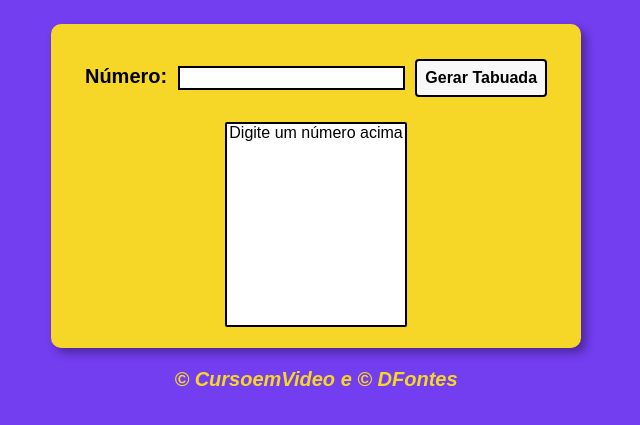
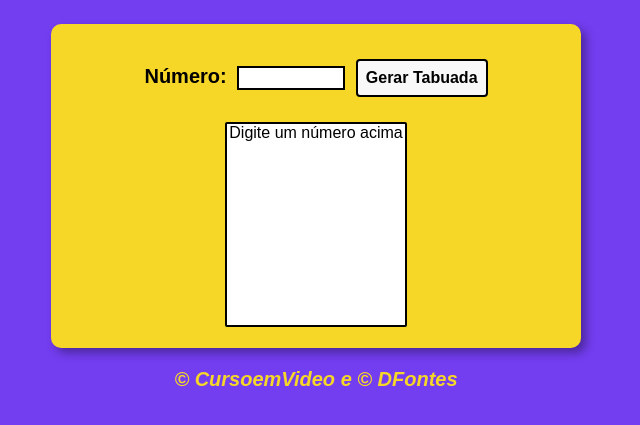
Before and after one commit to Fino59/Tabuada, a plain HTML site: page index.html in a window 1280 px wide. Shown: the part 75-500 px from the top of the page, without its empty margins (324-964 px from the left). Drawn offline with Linux system fonts and the light colour scheme.

Commit message:
Editando espaço para digitar o número.

```diff
--- a/style.css
+++ b/style.css
@@ -17,6 +17,10 @@ section {
     box-shadow: 5px 5px 10px rgba(0, 0, 0, 0.349);
     text-align: center;
     font-weight: bold;
+}
+
+#number {
+    width: 100px;
 }
 
 #number, #res {
```
